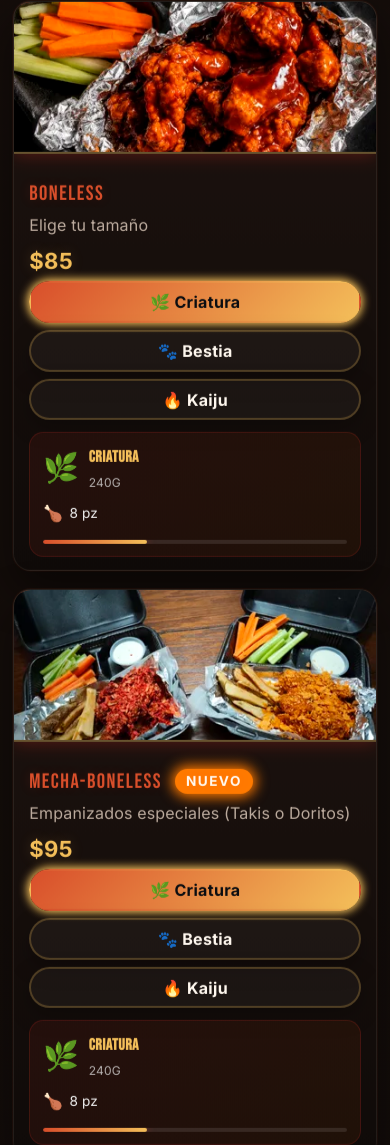
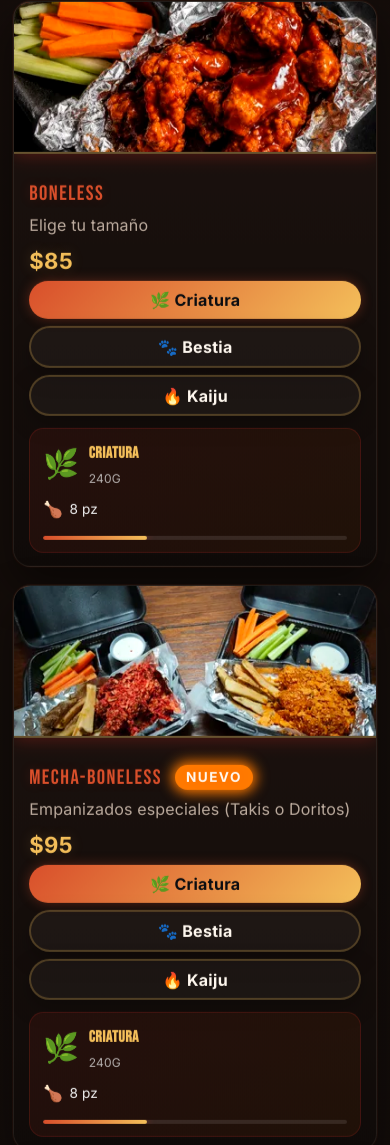
Before and after one commit to Sebas123254/Kaiju-Kitchen, a website: page index.html in a window 390 px wide. Shown: the part 1760-2905 px from the top of the page. Drawn offline with nearby package versions, Linux system fonts and the light colour scheme.

Commit message:
botones corregidos

```diff
--- a/menu-kaiju.css
+++ b/menu-kaiju.css
@@ -1156,8 +1156,8 @@ section {
 
 .precio-btn {
     background: #181818;
-    color: var(--amarillo);
-    border: 2px solid var(--rojo);
+    color: #0b0d11;
+    border: 2px solid rgba(244, 191, 90, 0.55);
     border-radius: 1.2rem;
     font-size: 0.98rem;
     font-family: 'Inter', sans-serif;
@@ -1177,10 +1177,11 @@ section {
 
 .precio-btn.selected,
 .precio-btn:hover {
-    background: linear-gradient(90deg, var(--naranja), var(--rojo));
-    color: var(--blanco);
-    border-color: var(--amarillo);
-    box-shadow: 0 0 8px 2px var(--amarillo);
+    background: linear-gradient(135deg, var(--rojo), var(--amarillo));
+    color: var(--texto);
+    border: none;
+
+    box-shadow: 0 0 12px rgba(217, 79, 43, 0.35);
 }
 
 .precio {
@@ -2819,4 +2820,20 @@ section#sobre-nosotros {
     .tagline {
         font-size: 0.9rem;
     }
-}
+
+    .precio-btn,
+.salsa-btn,
+.modal-agregar,
+.ordenar-btn,
+.producto-card,
+.modal,
+.modal-bg,
+.nav-tab,
+.combo-action,
+.combo-card {
+    -webkit-user-select: none;
+    -moz-user-select: none;
+    user-select: none;
+    -webkit-tap-highlight-color: transparent;
+}
+}
```
